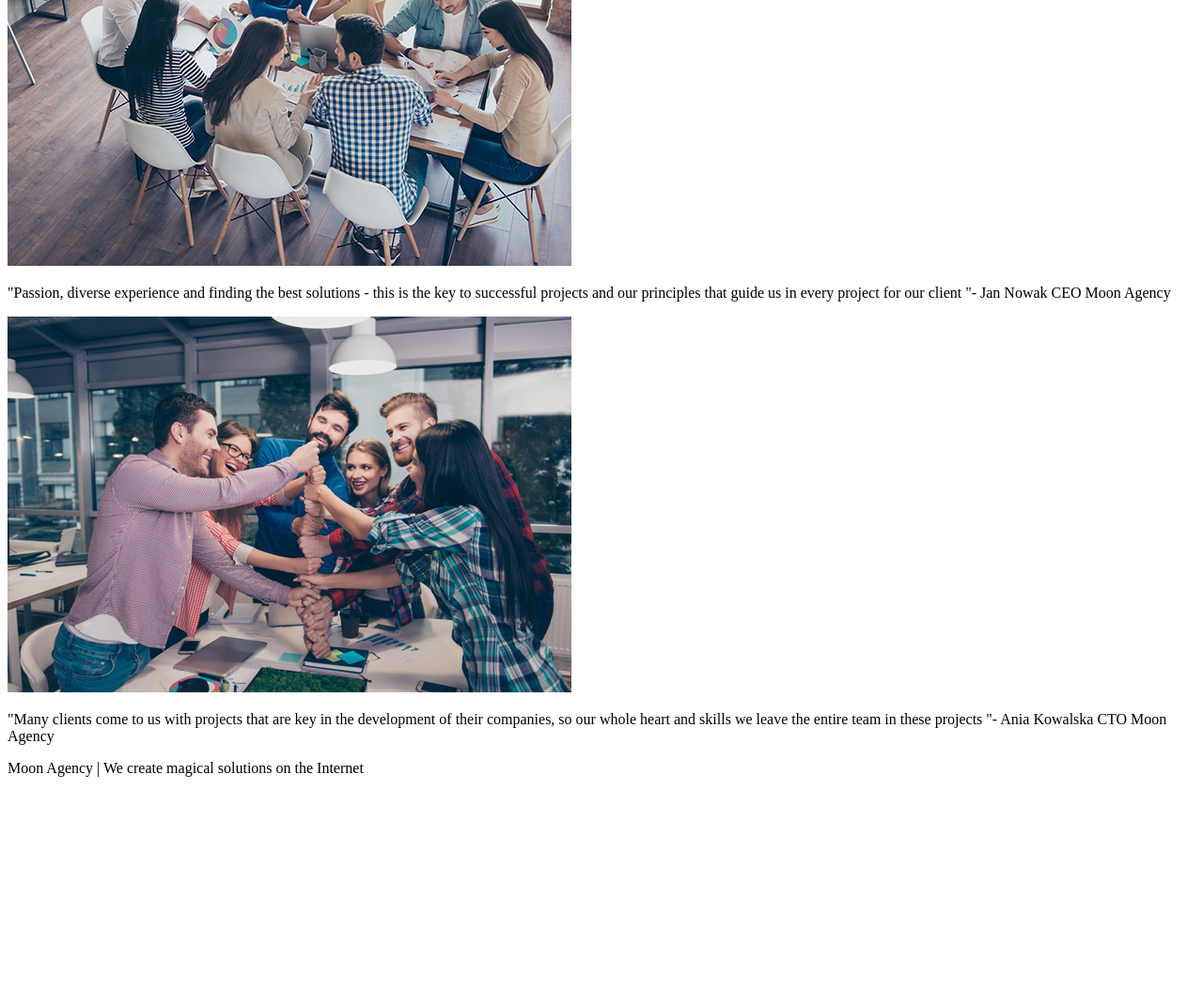
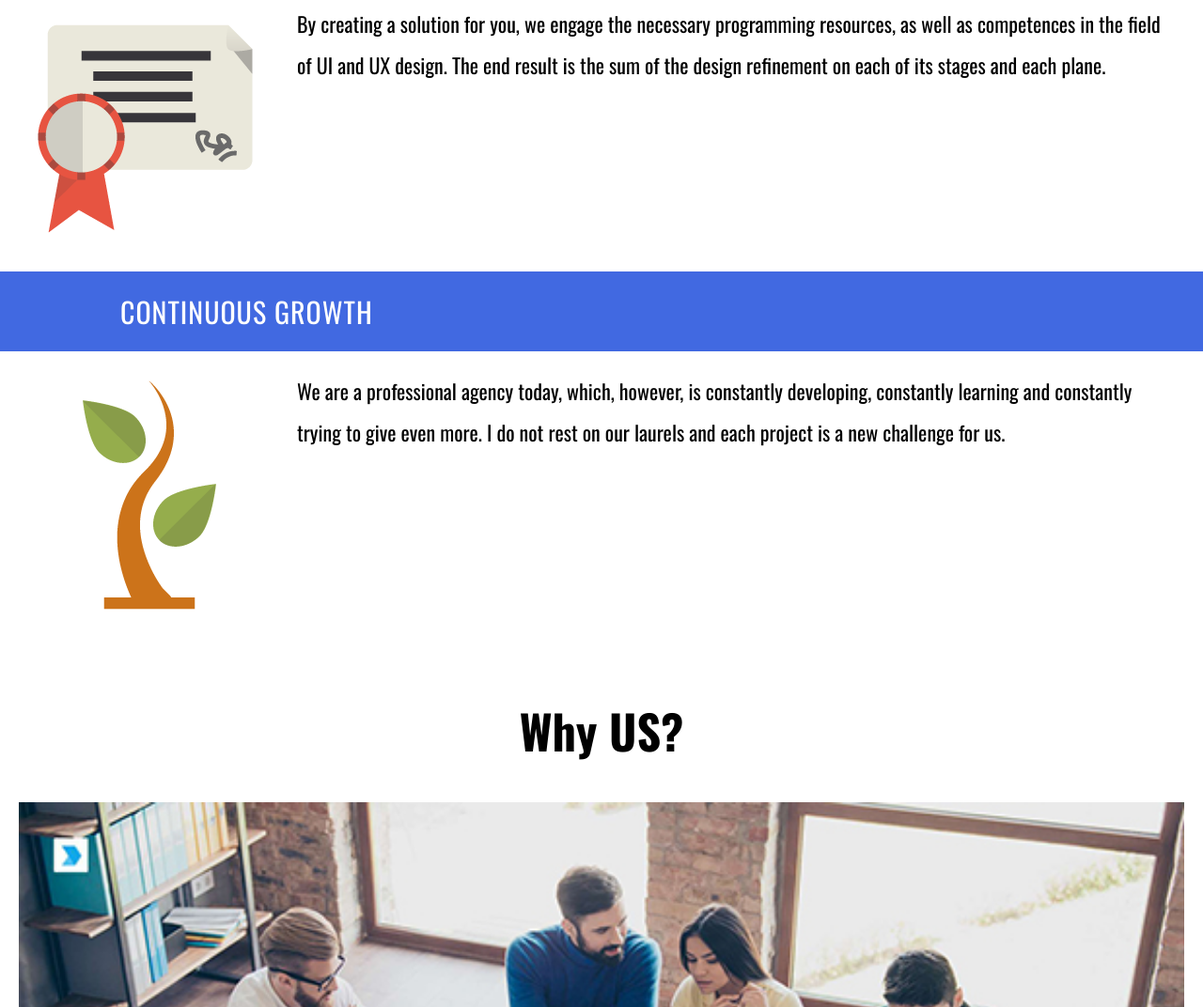
Before and after one commit to annbag/project-scroll, a plain HTML site: page index.html in a window 1280 px wide. Shown: the part 1728-2800 px from the top of the page at 94% size. Before the commit the page ends 2571 px from the top, so only its background shows below. Drawn offline with nearby package versions, Linux system fonts and the light colour scheme; a script that the page names is missing.

Commit message:
add style

```diff
--- a/index.html
+++ b/index.html
@@ -11,7 +11,7 @@
   <nav></nav>
   <header></header>
   <section class="about">
-    <h1>Moon Agency to:</h1>
+    <h1>Moon Agency:</h1>
     <article class="art1 clearfix">
       <h2>Commitment</h2>
       <img src="icons/heart.png">
@@ -34,7 +34,7 @@
     </article>
   </section>
   <section class="quotes">
-    <h1>Dlaczego MY</h1>
+    <h1>Why US?</h1>
     <article class="op1">
       <img src="img/team.jpg">
       <p>
--- a/style.css
+++ b/style.css
@@ -0,0 +1,99 @@
+* {
+ margin: 0;
+ padding: 0;
+ box-sizing: border-box
+}
+
+.clearfix::after {
+ content: "";
+ clear: both;
+ display: block;
+}
+
+html {
+ font-family: Oswald, sans-serif;
+}
+
+/* body {
+ overflow-x: hidden
+} */
+nav {
+ height: 10vh;
+ background-color: black;
+}
+
+header {
+ height: 70vh;
+ background-color: royalblue;
+}
+
+.about,
+.quotes {
+ margin: 90px 0;
+}
+
+.about h1,
+.quotes h1 {
+ font-size: 50px;
+ text-align: center;
+ margin-bottom: 40px;
+}
+
+/* ABOUT */
+.about h2 {
+ background-color: royalblue;
+ padding: 20px 0 20px 10vw;
+ font-size: 30px;
+ text-transform: uppercase;
+ letter-spacing: 1px;
+ font-weight: normal;
+ margin-bottom: 20px;
+ color: white;
+}
+
+.about img {
+ float: left;
+ padding: 0 30px;
+}
+
+.about p {
+ font-size: 22px;
+ padding-right: 40px;
+ line-height: 2;
+}
+
+.about article {
+ margin-bottom: 30px;
+}
+
+/* QUOTES */
+.quotes {
+ padding: 0 20px;
+}
+
+.quotes p {
+ font-size: 22px;
+ margin: 20px 0;
+}
+
+.quotes p span {
+ color: royalblue;
+}
+
+.quotes article {
+ margin-bottom: 60px;
+}
+
+.quotes img {
+ display: block;
+ width: 100%;
+}
+
+/* Footer */
+footer {
+ line-height: 80px;
+ background-color: #000;
+ text-align: center;
+ color: white;
+ font-size: 22px;
+}
```
